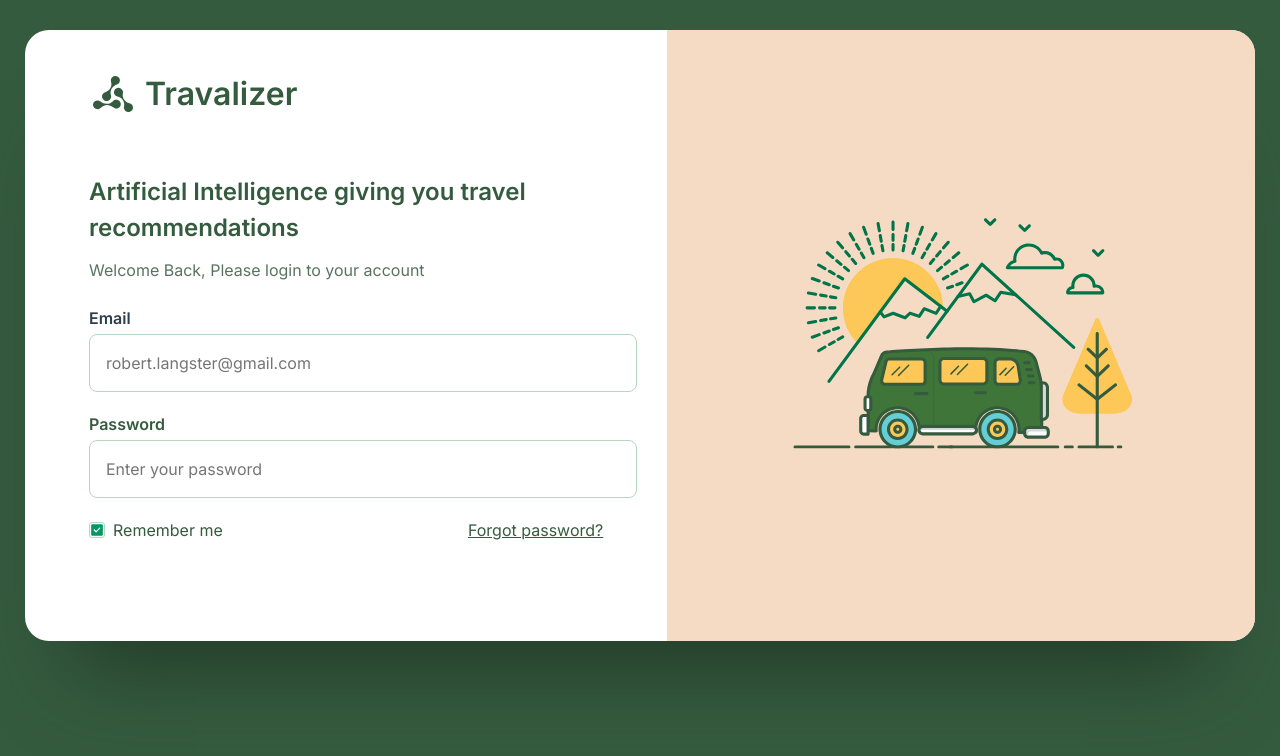
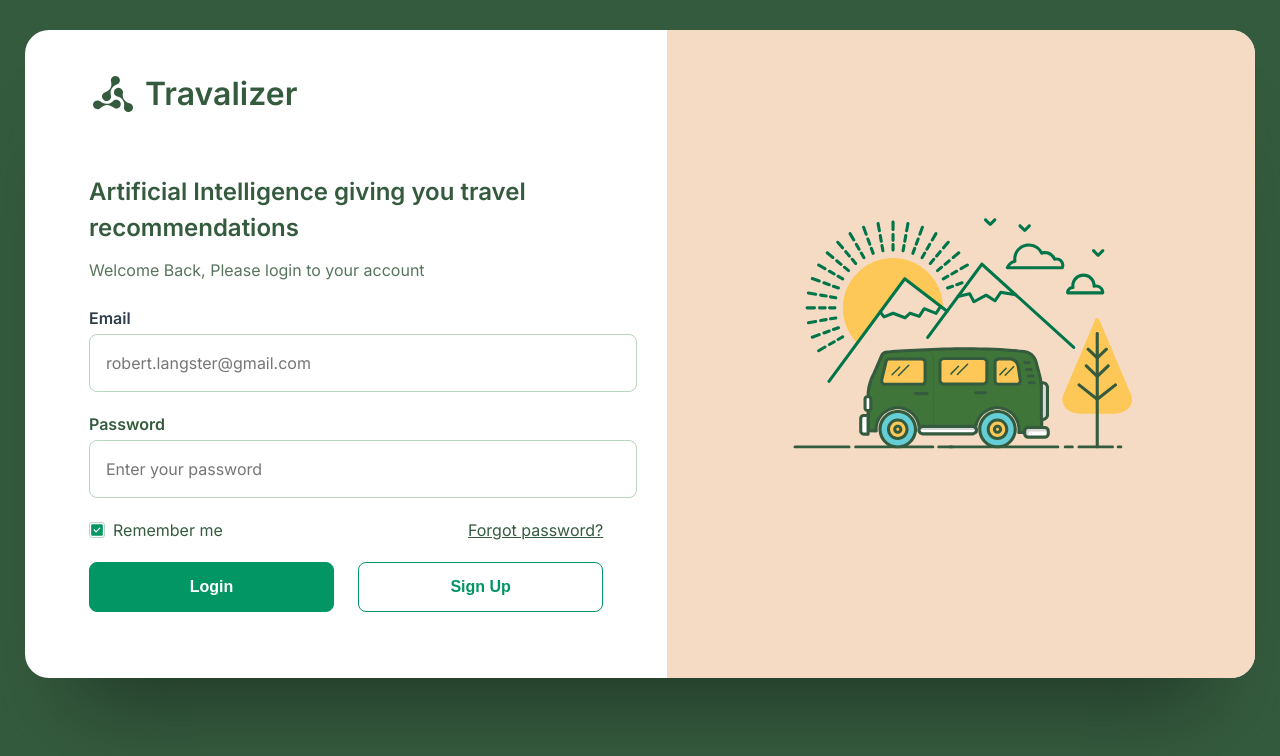
Before and after one commit to yuKalashnikova2/travalizer-auth-firebase, a Vue app: page /signin in a window 1280 px wide. Shown: the top 756 px of the page. Built offline with nearby package versions, Linux system fonts and the light colour scheme.

Commit message:
feat(component): Button

```diff
--- /dev/null
+++ b/src/components/Button.vue
@@ -0,0 +1,37 @@
+<script>
+export default {
+  props: {
+    label: {
+      type: String,
+      default: 'Name Btn',
+    },
+    lightColor: {
+      type: Boolean,
+      required: false,
+    },
+  },
+}
+</script>
+<template>
+  <button :class="['btn', lightColor ? 'btn__light' : '']">{{ label }}</button>
+</template>
+
+<style lang="scss" scoped>
+.btn {
+  padding: 16px;
+  width: 100%;
+  border-radius: 8px;
+  background: var(--green-second);
+  border: 1px solid var(--green-second);
+  color: var(--white);
+  text-align: center;
+  font-size: 16px;
+  font-weight: 600;
+  line-height: 100%;
+  &__light {
+    border: 1px solid var(--green-second);
+    background: var(--white);
+    color: var(--green-second);
+  }
+}
+</style>
--- a/src/views/SignIn.vue
+++ b/src/views/SignIn.vue
@@ -1,5 +1,9 @@
 <script>
+import Button from '../components/Button.vue';
 export default {
+    components: {
+        Button
+    },
   data() {
     return {
       checked: {
@@ -60,6 +64,12 @@ export default {
 
         <span class="signin__form-checkbox__forgot">Forgot password?</span>
       </div>
+
+      <div class="signin__form-buttons">
+        <Button label="Login" />
+        <Button label="Sign Up" lightColor  />
+      </div>
+
     </form>
   </div>
 </template>
@@ -112,6 +122,12 @@ export default {
       cursor: pointer;
     }
   }
+  &__form-buttons {
+    display: flex;
+    gap: 24px;
+    width: 100%;
+    margin-top: 24px;
+  }
   &__text {
     color: var(--green-text);
     font-size: 16px;
```
